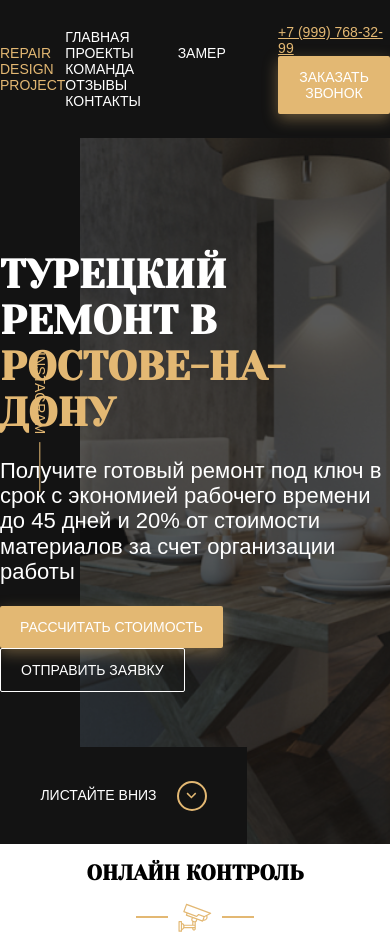
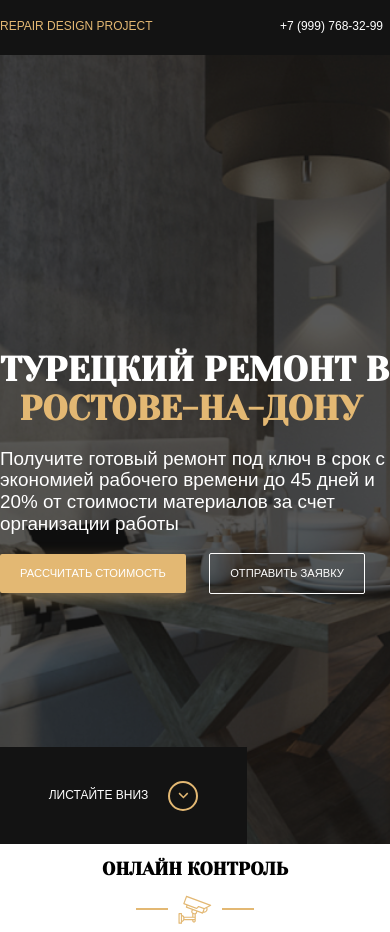
Before and after one commit to Shurenchikkwork/shurenchikk-work.best, a website: page index.html in a window 390 px wide. Drawn offline with Linux system fonts and the light colour scheme.

Commit message:
feat: add meia in header and hero

```diff
--- a/index.html
+++ b/index.html
@@ -24,13 +24,13 @@
                 <!-- /.nav -->
                 <div class="contacts menu-contacts">
                     <a href="tel:+7999768-32-99" class="phone contacts__phone">+7 (999) 768-32-99</a>
-                    <button class="button contacts__batton button--primary">Заказать звонок</button>
+                    <button class="button contacts__bUtton button--primary">Заказать звонок</button>
                 </div>
                 <!-- /.contact menu-contacts -->
             </div>
             <!-- /.menu -->
         </div>
-        <!-- /.contaener -->
+        <!-- /.container -->
     </header>
 
     <main>
--- a/sass/_interface.sass
+++ b/sass/_interface.sass
@@ -3,6 +3,7 @@
     border: none
     border-radius: 2px
     text-transform: uppercase
+    font-size: 0.93rem
     &:hover
         cursor: pointer
     &--primary
--- /dev/null
+++ b/sass/_media.sass
@@ -0,0 +1,25 @@
+@media screen and ( max-width: 1235px )
+    html
+        font-size: 12px
+    .nav
+        &__item
+            margin-right: 1rem
+@media screen and ( max-width: 992px )
+    .nav
+       display: none
+    .hero
+        &__instagram
+            display: none
+        &__content
+            margin-left: 0px
+@media screen and ( max-width: 570px )
+    .contacts
+        &__phone
+            margin-right: 7px
+            color: $light
+            text-decoration: none
+        &__bUtton
+            display: none
+    .logo
+        display: flex
+        margin-right: 0
--- a/sass/_settings.sass
+++ b/sass/_settings.sass
@@ -1,9 +1,11 @@
 *, *:before, *:after
     box-sizing: border-box
+html
+    font-size: 14px
 
 body
     font-family: 'Futura Book', sans-serif
-    font-size: 14px
+    font-size: 1rem
 .section
     &-title
         text-align: center
--- a/sass/style.sass
+++ b/sass/style.sass
@@ -6,3 +6,7 @@
 @import 'templates/header'
 @import 'templates/hero'
 @import 'templates/control'
+@import 'media'
+
+header
+    color: $light
--- a/sass/templates/_header.sass
+++ b/sass/templates/_header.sass
@@ -5,12 +5,13 @@
     width: 100%
     z-index: 99
     background-color: $dark
-    padding: 24px 0
+    padding: 1.7rem 0
 .menu
     display: flex
     justify-content: space-between
     align-items: center
 .logo
+    margin-right: 5.85rem
     color: $primary
     text-transform: uppercase
 .nav
@@ -18,7 +19,7 @@
         color: $light
         text-decoration: none
         text-transform: uppercase
-        margin-right: 40px
+        margin-right: 2.85rem
         transition: color 0.6s
         &:hover
             color: $primary
--- a/sass/templates/_hero.sass
+++ b/sass/templates/_hero.sass
@@ -17,9 +17,10 @@
         background-color: rgba($dark, 0.7)
     &__content
         position: relative
-        max-width: 670px
+        max-width: 47.85rem
+        margin-left: 4.28rem
     &__text
-        font-size: 22px
+        font-size: 1.57rem
         max-width: 500px
     &__button
         margin-right: 20px
@@ -73,7 +74,7 @@
 .title
     font-family: 'Yeseva One', cursive;
     text-transform: uppercase
-    font-size: 40px
+    font-size: 2.857rem
     margin: 0
     &--primary
         color: $primary
```
Also changed, not shown: css/style.css.
